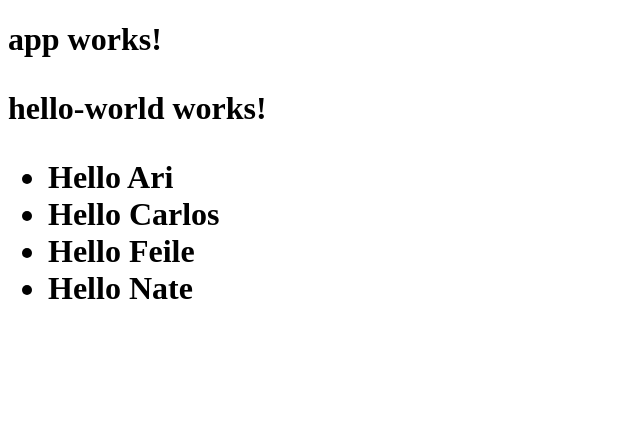
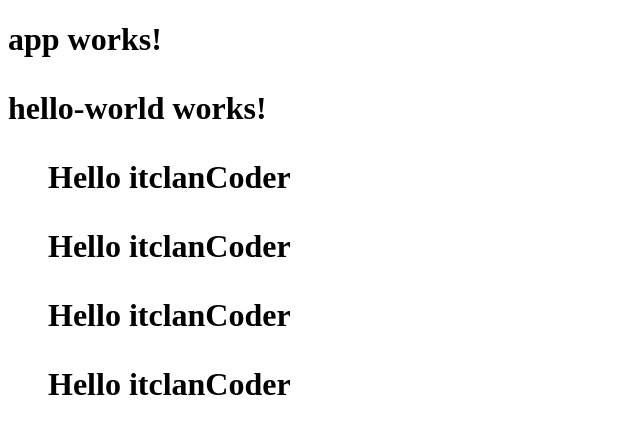
Before and after one commit to itclanCode/Angularjs, an Angular app in the folder Angular权威教程-ng-book2/code/01-第一章-编写你的第一个Angular Web应用/ngHelloWorld/: page / in a window 1280 px wide. Shown: the top 434 px of the page, without its empty margins (0-640 px from the left). Built offline with nearby package versions, Linux system fonts and the light colour scheme.

Commit message:
firstChapter-useUserItemComponent-1.6 【Angular权威教程】1.6-使用UserItemComponent组件

```diff
--- a/Angular权威教程-ng-book2/code/01-第一章-编写你的第一个Angular Web应用/ngHelloWorld/src/app/app.module.ts
+++ b/Angular权威教程-ng-book2/code/01-第一章-编写你的第一个Angular Web应用/ngHelloWorld/src/app/app.module.ts
@@ -6,12 +6,14 @@ import { HttpModule } from '@angular/http';
 import { AppComponent } from './app.component';
 import { HelloWorldComponent } from './hello-world/hello-world.component';
 import { UserListComponent } from './user-list/user-list.component';
+import { UserItemComponent } from './user-item/user-item.component';
 
 @NgModule({
   declarations: [
     AppComponent,
     HelloWorldComponent,
-    UserListComponent
+    UserListComponent,
+    UserItemComponent
   ],
   imports: [
     BrowserModule,
--- a/Angular权威教程-ng-book2/code/01-第一章-编写你的第一个Angular Web应用/ngHelloWorld/src/app/user-list/user-list.component.html
+++ b/Angular权威教程-ng-book2/code/01-第一章-编写你的第一个Angular Web应用/ngHelloWorld/src/app/user-list/user-list.component.html
@@ -1,3 +1,5 @@
 <ul>
-    <li *ngFor="let name of names">Hello {{ name }}</li>
+    <app-user-item
+     *ngFor="let name of names">
+    </app-user-item>
 </ul>
```
